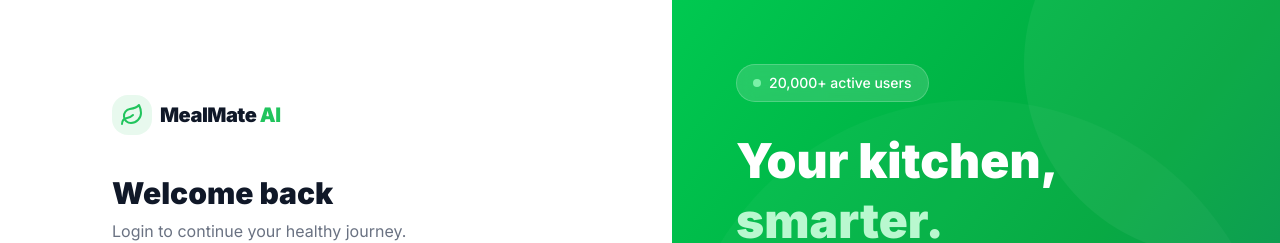
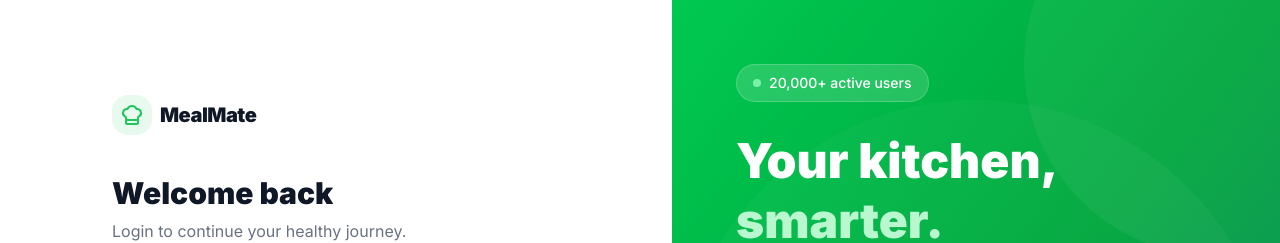
Before and after one commit to savani21/MealMate, a React (Vite) app in the folder frontend/: page /login in a window 1280 px wide. Shown: the top 243 px of the page. Built offline with nearby package versions, Linux system fonts and the light colour scheme.

Commit message:
style(ui): unify MealMate brand mark and name

```diff
--- a/frontend/src/pages/Login.jsx
+++ b/frontend/src/pages/Login.jsx
@@ -2,7 +2,7 @@ import { useState } from 'react';
 import { motion } from 'framer-motion';
 import { Link } from 'wouter';
 import axios from "axios";
-import { Leaf, Eye, EyeOff, Mail, Lock, ArrowRight, CheckCircle } from 'lucide-react';
+import { ChefHat, Eye, EyeOff, Mail, Lock, ArrowRight, CheckCircle } from 'lucide-react';
 import { useLocation } from 'wouter';
 import { useAuth } from '@/context/AuthContext';
 
@@ -67,10 +67,10 @@ const { login } = useAuth();
           {/* Logo */ }
           <Link href="/" className="inline-flex items-center gap-2 mb-10 group">
             <div className="bg-primary/10 p-2 rounded-xl group-hover:bg-primary/20 transition-colors">
-              <Leaf className="w-6 h-6 text-primary" />
+              <ChefHat className="w-6 h-6 text-primary" />
             </div>
             <span className="text-xl font-black text-gray-900 tracking-tight">
-              MealMate <span className="text-primary">AI</span>
+              MealMate
             </span>
           </Link>
 
```
